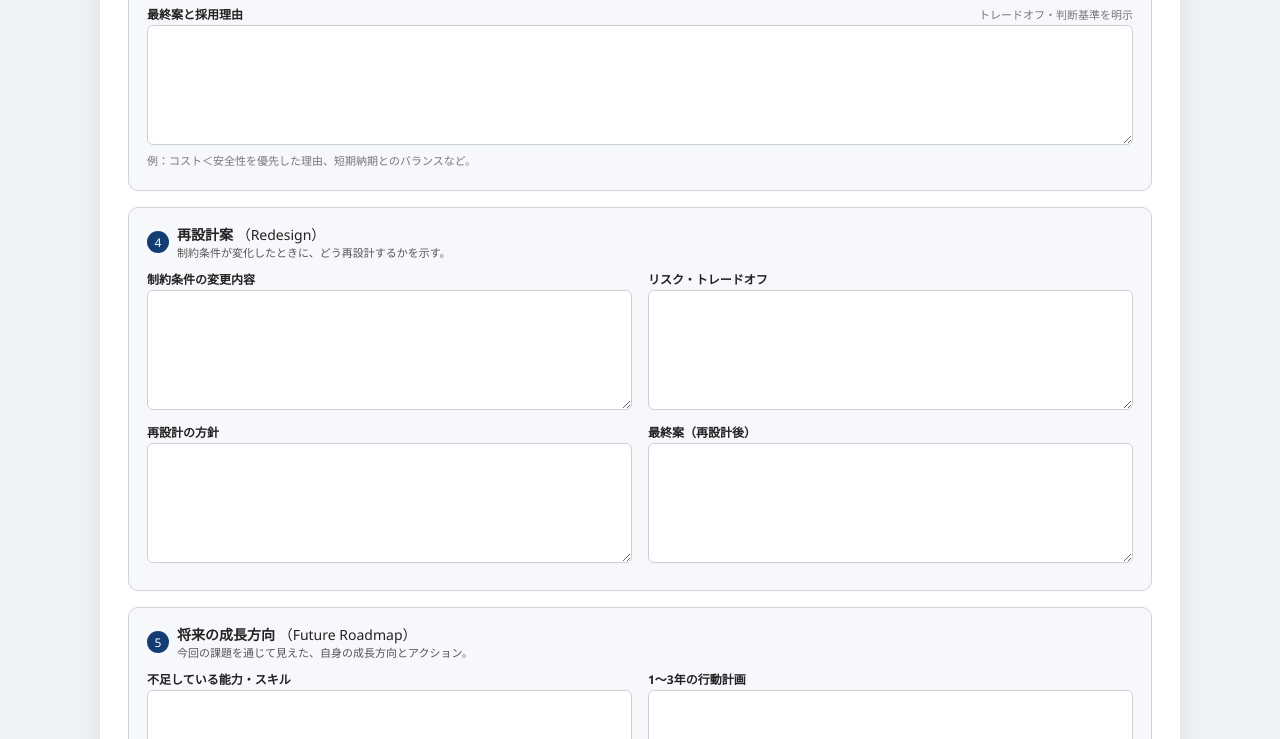
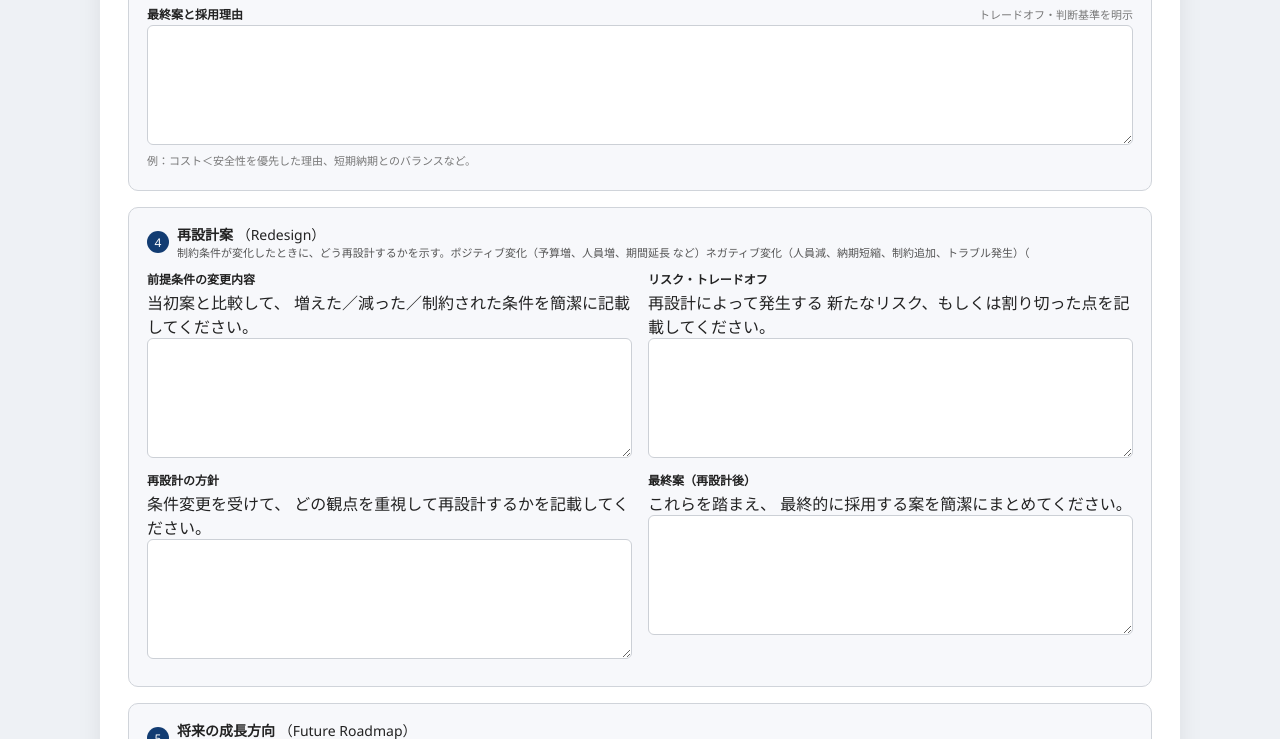
Before and after one commit to technosmie/PRIME, a plain HTML site: page index.html in a window 1280 px wide. Shown: the part 1639-2378 px from the top of the page. Drawn offline with Linux system fonts and the light colour scheme.

Commit message:
Update index.html

```diff
--- a/index.html
+++ b/index.html
@@ -258,7 +258,7 @@
       <div class="section-grid">
         <div>
           <div class="field-group">
-            <div class="field-label">課題名 <span class="sub">簡潔なタイトル</span></div>
+            <div class="field-label">課題内容 <span class="sub">出来る限り具体的に</span></div>
             <textarea id="background" rows="3"></textarea>
           </div>
           <div class="field-group">
@@ -285,7 +285,7 @@
         <div class="section-index">2</div>
         <div>
           <div class="section-title-main">制約条件・前提 <span style="font-weight:400;">（Constraints）</span></div>
-          <div class="section-title-sub">どのような制約・前提のもとで最適解を構築したかを整理する。</div>
+          <div class="section-title-sub">どのような制約・前提なのか要素を分解する。</div>
         </div>
       </div>
       <div class="two-cols">
@@ -299,7 +299,7 @@
             <textarea id="delivery" rows="2"></textarea>
           </div>
           <div class="field-group">
-            <div class="field-label">安全・品質・環境</div>
+            <div class="field-label">リスク・品質・環境</div>
             <textarea id="quality" rows="2"></textarea>
           </div>
         </div>
@@ -367,28 +367,36 @@
         <div class="section-index">4</div>
         <div>
           <div class="section-title-main">再設計案 <span style="font-weight:400;">（Redesign）</span></div>
-          <div class="section-title-sub">制約条件が変化したときに、どう再設計するかを示す。</div>
+          <div class="section-title-sub">制約条件が変化したときに、どう再設計するかを示す。ポジティブ変化（予算増、人員増、期間延長 など）ネガティブ変化（人員減、納期短縮、制約追加、トラブル発生）（</div>
         </div>
       </div>
 
       <div class="two-cols">
         <div>
           <div class="field-group">
-            <div class="field-label">制約条件の変更内容</div>
+            <div class="field-label">前提条件の変更内容</div>
+             <span class="sub">当初案と比較して、
+増えた／減った／制約された条件を簡潔に記載してください。</span>
             <textarea id="change" rows="3"></textarea>
           </div>
           <div class="field-group">
             <div class="field-label">再設計の方針</div>
+            <span class="sub">条件変更を受けて、
+どの観点を重視して再設計するかを記載してください。</span>
             <textarea id="redesignPolicy" rows="3"></textarea>
           </div>
         </div>
         <div>
           <div class="field-group">
             <div class="field-label">リスク・トレードオフ</div>
+               <span class="sub">再設計によって発生する
+新たなリスク、もしくは割り切った点を記載してください。</span>
             <textarea id="redesignRisk" rows="3"></textarea>
           </div>
           <div class="field-group">
             <div class="field-label">最終案（再設計後）</div>
+             <span class="sub">これらを踏まえ、
+最終的に採用する案を簡潔にまとめてください。</span>
             <textarea id="redesignFinal" rows="3"></textarea>
           </div>
         </div>
```
